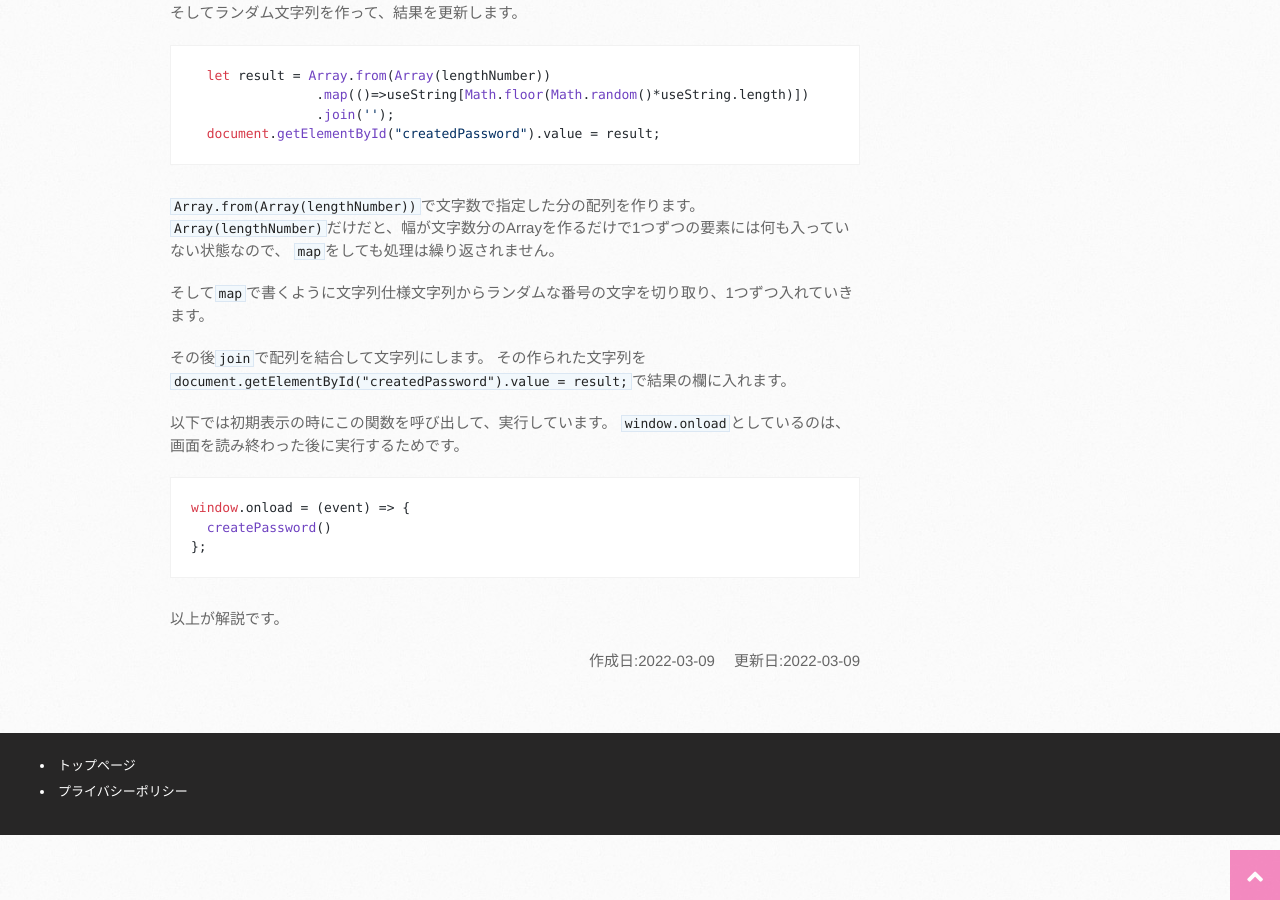
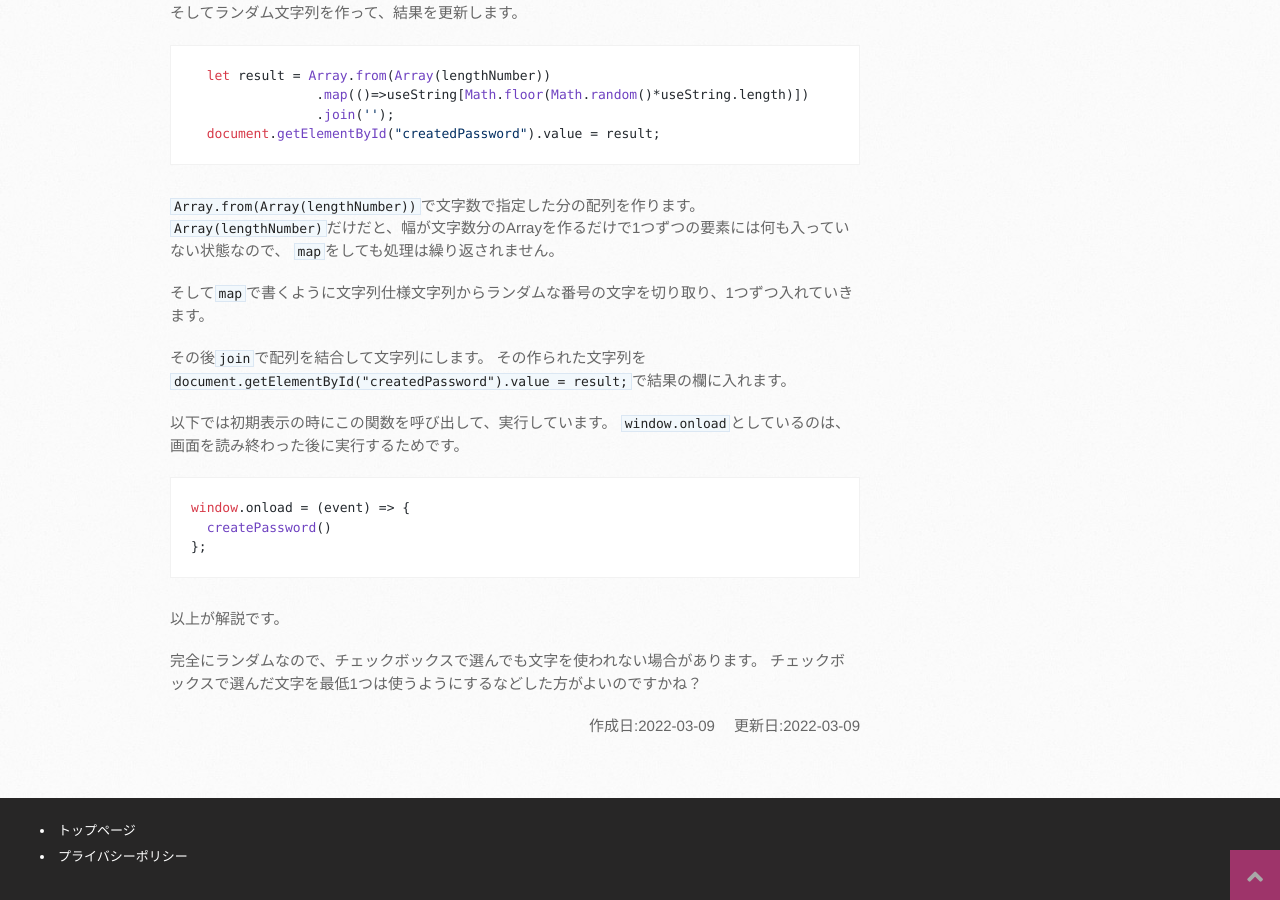
Before and after one commit to mtaketani113/mtaketani113.github.io, a Jekyll site: the page built from it/javascript/javascriptPassword.md, in a window 1280 px wide and 900 px high, scrolled down 3121 px. Built offline with Jekyll 4.4.1, drawn with Linux system fonts in a browser that asks for light colours; nearby versions of some CDN libraries; comment, search, counter and statistics services are not loaded; the repository's description, which GitHub fills in, is left out.

Commit message:
解説に追記

````diff
--- a/it/javascript/javascriptPassword.md
+++ b/it/javascript/javascriptPassword.md
@@ -211,3 +211,6 @@ window.onload = (event) => {
 ```
 
 以上が解説です。
+
+完全にランダムなので、チェックボックスで選んでも文字を使われない場合があります。
+チェックボックスで選んだ文字を最低1つは使うようにするなどした方がよいのですかね？
````
